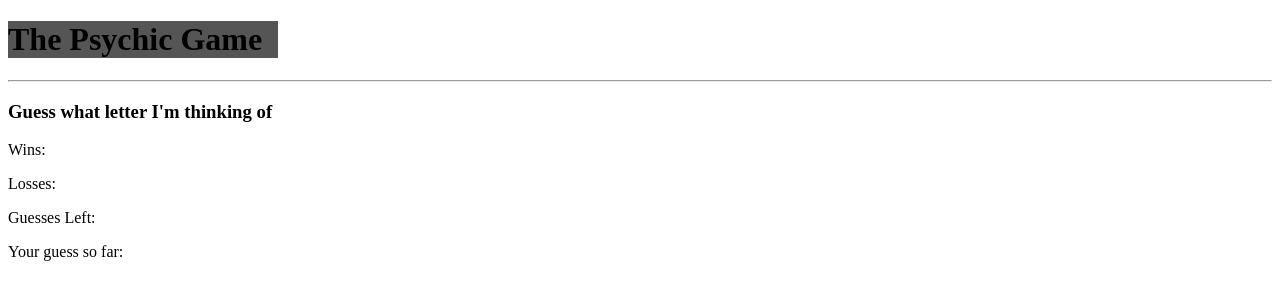
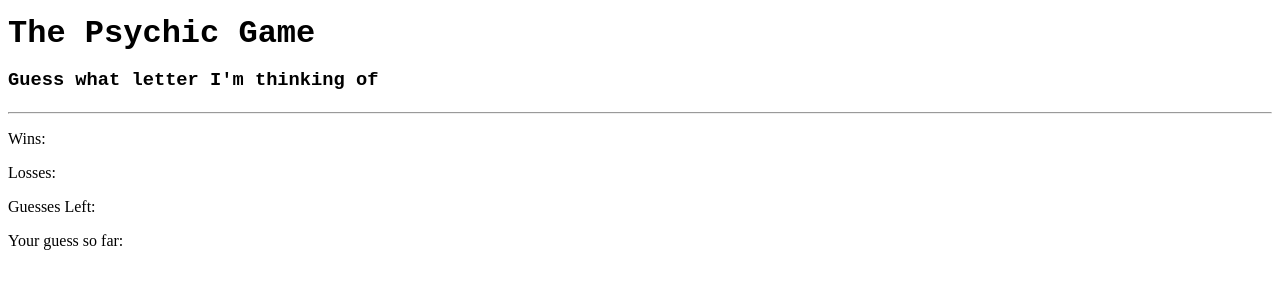
Before and after one commit to jboe26/Psychic-Game, a plain HTML site: page index.html in a window 1280 px wide. Drawn offline with Linux system fonts and the light colour scheme.

Commit message:
updated the index page

```diff
--- a/assets/css/style.css
+++ b/assets/css/style.css
@@ -8,6 +8,6 @@ p {
 }
 
 #container {
-    background-color: #555;
-    width: 270px;
+    font-family: 'Courier New', Courier, monospace;
+    line-height: 25px;
 }
--- a/index.html
+++ b/index.html
@@ -13,9 +13,10 @@
     <div>
         <div id="container">
         <h1>The Psychic Game</h1>
+        <h3 id="directions-text">Guess what letter I'm thinking of</h3>
         </div>
         <hr>
-        <h3 id="directions-text">Guess what letter I'm thinking of</h3>
+
         <p>Wins:</p><p id="wins-text"></p>
         <p>Losses:</p><p id="losses-text"></p>
         <p>Guesses Left:</p><p id="guesses-left-text"></p>
```
